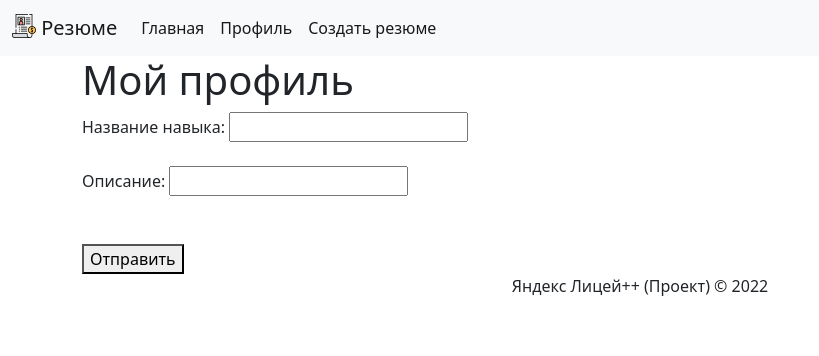
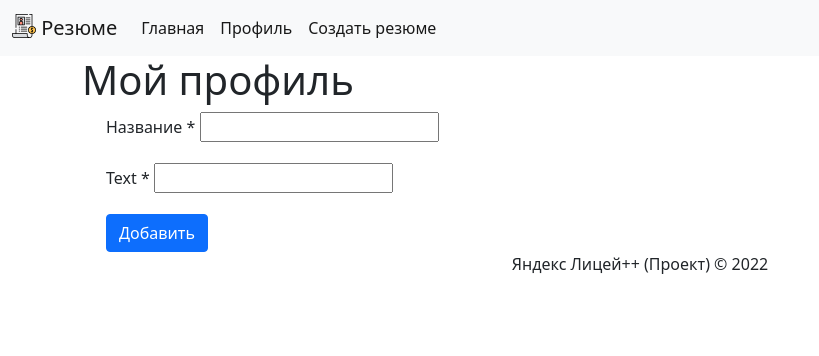
Before and after one commit to YandexLyceumPP/Resume, a Django app: page /user/ in a window 1280 px wide. Shown: the top 356 px of the page, without its empty margins (0-819 px from the left). Run offline with Django 3.2, Linux system fonts and the light colour scheme.

Commit message:
Adding an editor for the Skill Description field
Transferring the form to forms.py

```diff
--- a/templates/users/profile.html
+++ b/templates/users/profile.html
@@ -1,37 +1,9 @@
 {% extends "base.html" %}
 
+
 {% block title %}Мой профиль{% endblock %}
+
 {% block content %}
-
-<h1>Мой профиль</h1>
-<form method='post'>
-	{% csrf_token %}
-	<div>Название навыка: {{form.skill}}</div>
-	<br>
-	<div>Описание: {{form.text}}</div>
-	<br>
-	<fieldset>
-		{% for radio in form.img %}
-		<label for="{{ radio.id_for_label }}">
-			<div>
-				{{radio.tag}}
-				<img src="{{radio.choice_label.image.url}}" width="32px" style="margin: 10px">
-			</div>
-		</label>
-		<br>
-		{% endfor %}
-	</fieldset>
-	<br>
-	<button type="submit">Отправить</button>
-	<!-- {% for radio in user_personal.form.star %}
-	<div class="form-check">
-		{{ radio }}
-	</div>
-	{% endfor %}
-	<button type="submit" class="btn btn-primary">{% if star_user == 0 %}Поставить оценку{% else %}
-		Изменить оценку{% endif %}</button> -->
-</form>
-
-
-
+    <h1>Мой профиль</h1>
+    {% include "core/include/form.html" with form=form btn_text="Добавить" %}
 {% endblock %}
--- a/templates/workshop/create.html
+++ b/templates/workshop/create.html
@@ -2,7 +2,8 @@
 
 
 {% block title %}Описание проекта{% endblock %}
+
 {% block content %}
-<h1>Создание резюме</h1>
-{{icons}}
+    <h1>Создание резюме</h1>
+    {{ icons }}
 {% endblock %}
--- /dev/null
+++ b/users/forms.py
@@ -0,0 +1,24 @@
+from django import forms
+
+# from workshop.models import Icon
+from tinymce.widgets import TinyMCE
+
+from users.models import Skill
+
+
+class CreateSkillForm(forms.ModelForm):
+    """icon_choice = ['sdc', 'sdc']
+    icons = Icon.objects.all()
+    cnt = 1
+    for i in icons:
+        icon_choice += [(cnt, i)]
+        cnt += 1
+    print(icon_choice)"""
+
+    # skill = forms.CharField()
+    text = forms.CharField(widget=TinyMCE(attrs={'cols': 80, 'rows': 30}))
+    # img = forms.ChoiceField(choices=['324', '23432'])
+
+    class Meta:
+        fields = ('skill', 'text')  # , 'img')
+        model = Skill
--- a/users/views.py
+++ b/users/views.py
@@ -1,21 +1,6 @@
-from django import forms
 from django.shortcuts import render
 
-from workshop.models import Icon
-
-
-class CreateSkillForm(forms.Form):
-    icon_choice = []
-    '''icons = Icon.objects.all()
-    cnt = 1
-    for i in icons:
-        icon_choice += [(cnt, i)]
-        cnt += 1'''
-
-    print(icon_choice)
-    skill = forms.CharField()
-    text = forms.CharField()
-    img = forms.ChoiceField(choices=icon_choice,  widget=forms.RadioSelect())
+from users.forms import CreateSkillForm
 
 
 def user_detail(request, user_name):
```
